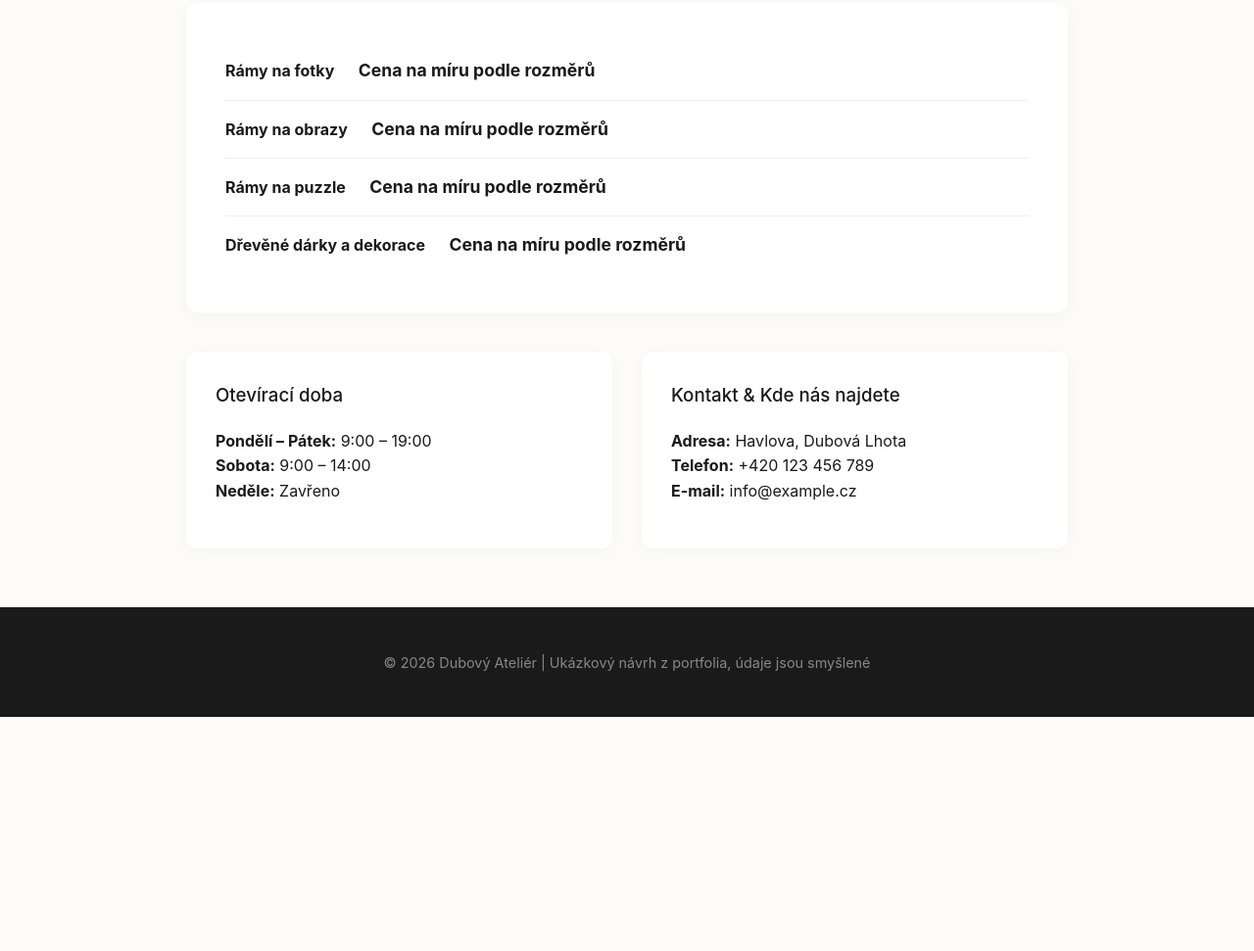
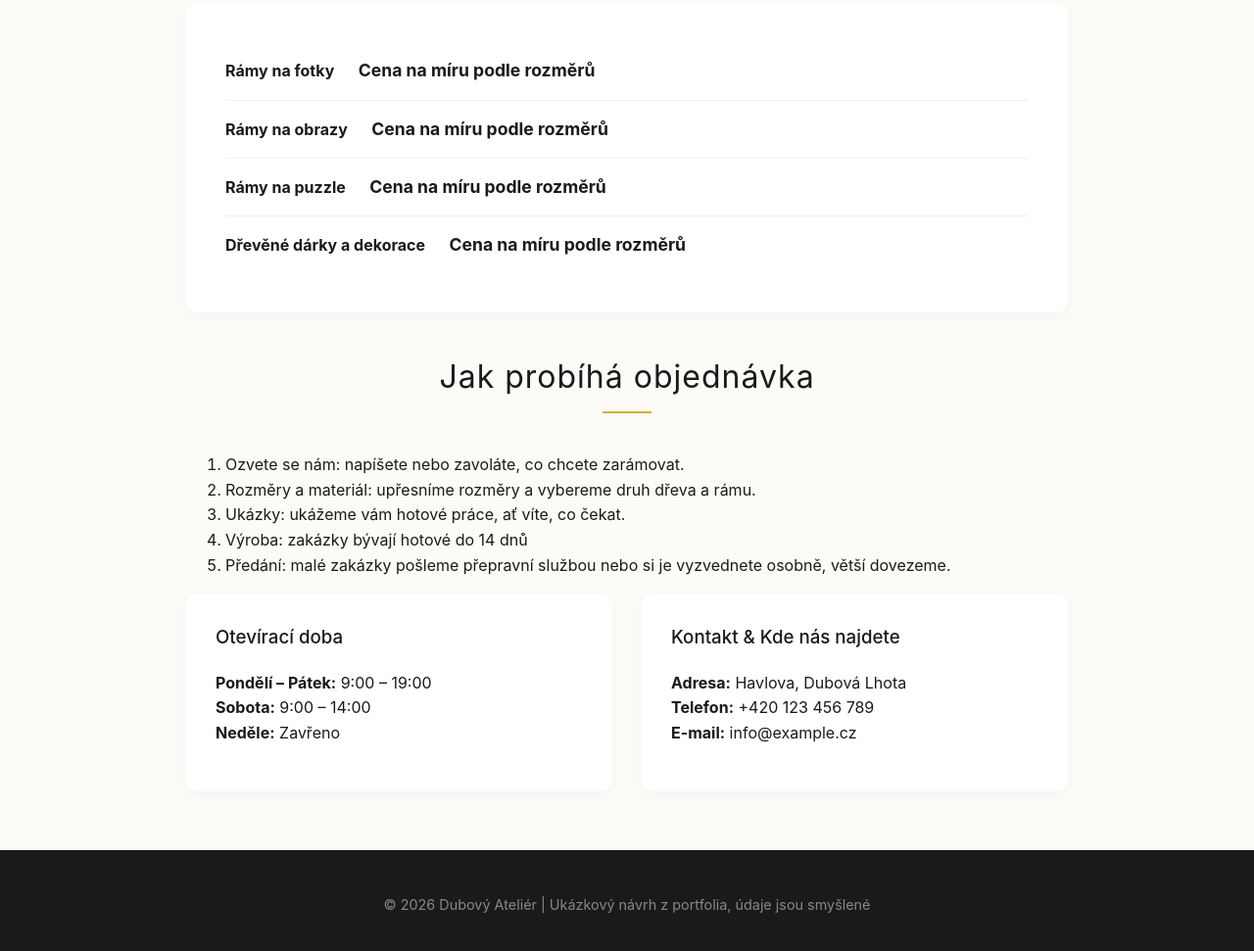
Before and after one commit to jakubvlasak211/portfolio, a plain HTML site: page dubovy-atelier.html in a window 1280 px wide. Shown: the part 560-1531 px from the top of the page at 98% size. Before the commit the page ends 1292 px from the top, so only its background shows below. Drawn offline with Linux system fonts and the light colour scheme.

Commit message:
Add order process section to dubovy-atelier.html
Added a section detailing the order process with steps.

```diff
--- a/dubovy-atelier.html
+++ b/dubovy-atelier.html
@@ -177,6 +177,14 @@
                 </div>
             </div>
         </div>
+        <h2>Jak probíhá objednávka</h2>
+        <ol>
+            <li>Ozvete se nám: napíšete nebo zavoláte, co chcete zarámovat.</li>
+            <li>Rozměry a materiál: upřesníme rozměry a vybereme druh dřeva a rámu.</li>
+            <li>Ukázky: ukážeme vám hotové práce, ať víte, co čekat.</li>
+            <li>Výroba: zakázky bývají hotové do 14 dnů</li>
+            <li>Předání: malé zakázky pošleme přepravní službou nebo si je vyzvednete osobně, větší dovezeme.</li>
+        </ol>
 
         <div class="info-grid">
             <div class="info-box">
```
